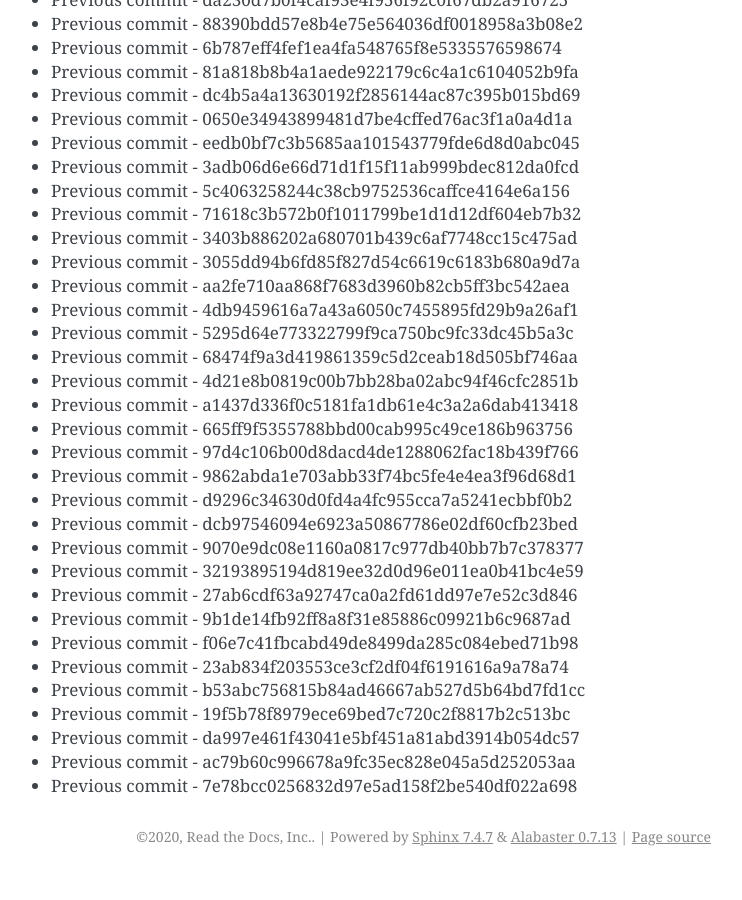
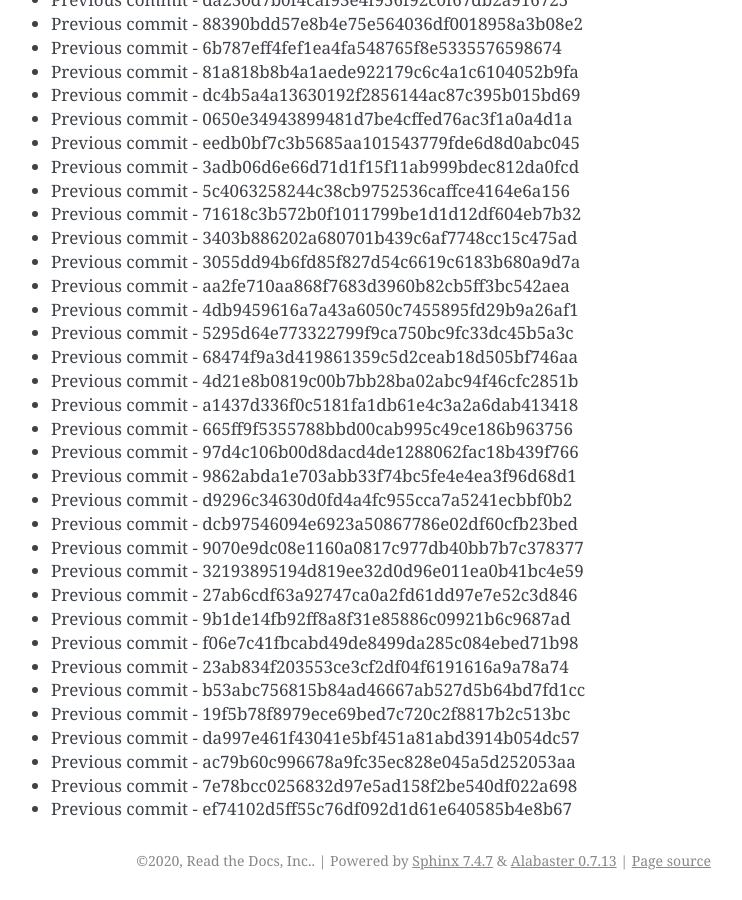
Before and after one commit to readthedocs/rtd-git-stresstest, a Sphinx documentation site: the page built from docs/updates.rst, in a window 1280 px wide and 900 px high, scrolled down 85396 px. Shown: the whole window, without its empty margins (399-1141 px from the left). Built offline with Sphinx 7.4.7, drawn with Linux system fonts in a browser that asks for light colours; before the commit the page ends 86272 px from its top, so only the background shows below that.

Commit message:
Generating commit from previous: ef74102d5ff55c76df092d1d61e640585b4e8b67

```diff
--- a/docs/updates.rst
+++ b/docs/updates.rst
@@ -3620,3 +3620,4 @@ It can be tested for any performance characteristics.
 * Previous commit - da997e461f43041e5bf451a81abd3914b054dc57
 * Previous commit - ac79b60c996678a9fc35ec828e045a5d252053aa
 * Previous commit - 7e78bcc0256832d97e5ad158f2be540df022a698
+* Previous commit - ef74102d5ff55c76df092d1d61e640585b4e8b67
```
